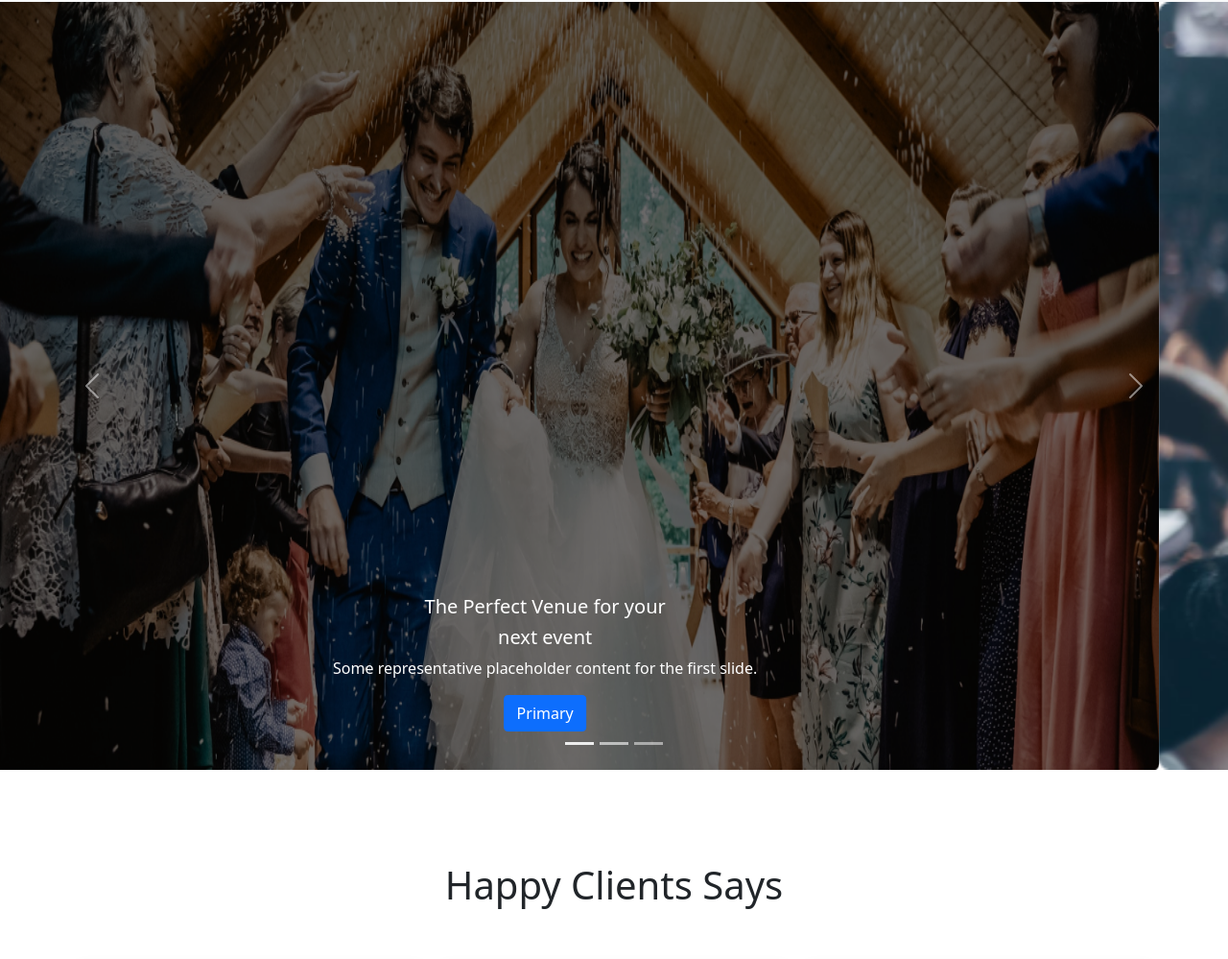
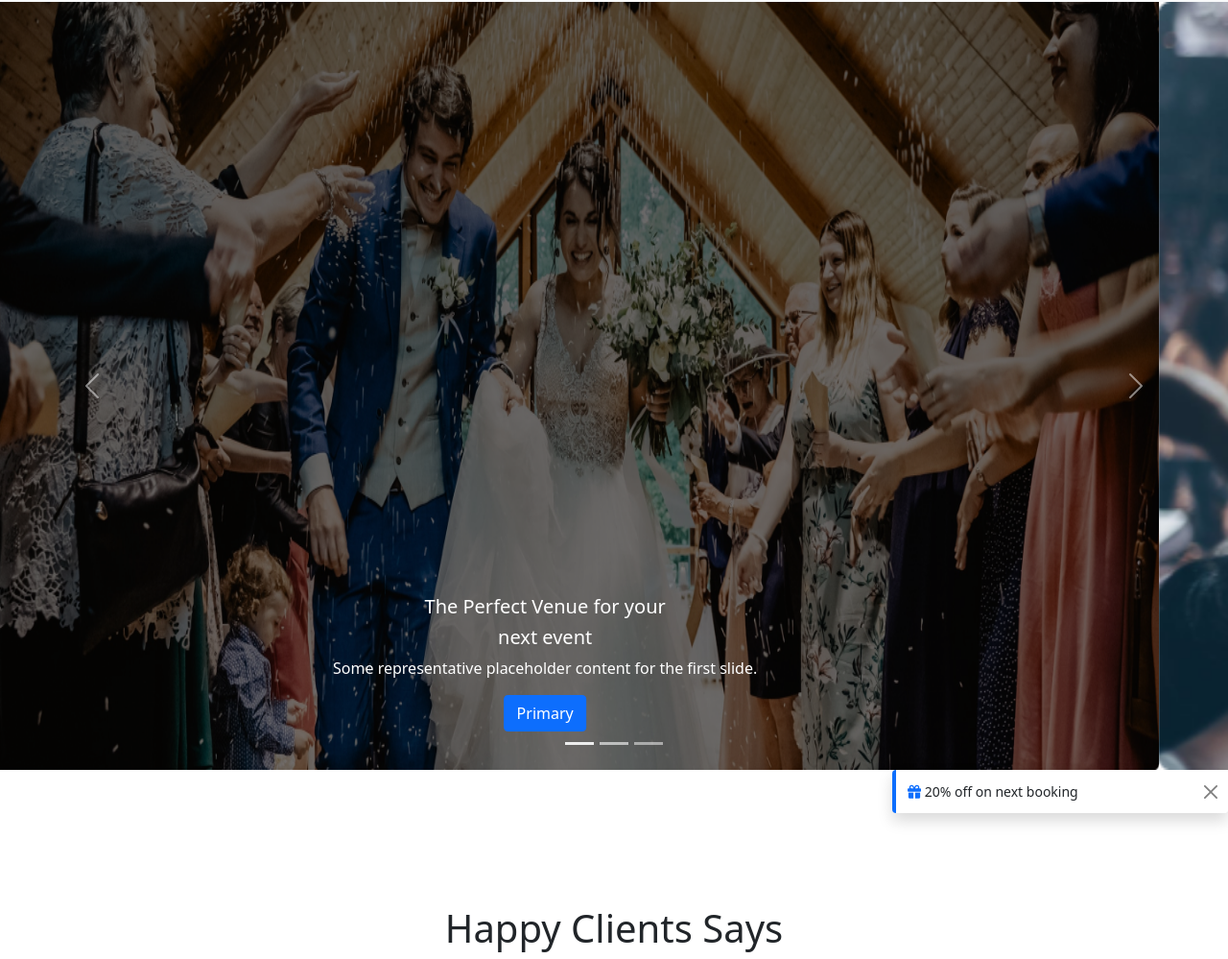
Before and after one commit to sajolbhadra/moina-convention-center, a plain HTML site: page index.html in a window 1280 px wide. Shown: the part 54-1053 px from the top of the page at 96% size. Drawn offline with nearby package versions, Linux system fonts and the light colour scheme.

Commit message:
toast added

```diff
--- a/index.html
+++ b/index.html
@@ -11,6 +11,8 @@
     <!-- Bootstrap CDN  -->
     <link href="https://cdn.jsdelivr.net/npm/bootstrap@5.1.3/dist/css/bootstrap.min.css" rel="stylesheet"
         integrity="sha384-1BmE4kWBq78iYhFldvKuhfTAU6auU8tT94WrHftjDbrCEXSU1oBoqyl2QvZ6jIW3" crossorigin="anonymous">
+        <!-- FontAwesome ICON -->
+        <script src="https://kit.fontawesome.com/d5cda55964.js" crossorigin="anonymous"></script>
 </head>
 
 <body>
@@ -99,7 +101,15 @@
     <!-- -----------------------------End Of the Header---------------------------- -->
     <main>
 
-
+<!-- -----------------Toasts------------------------------ -->
+<div class="toast show ms-auto my-auto align-items-center position-relative border-4 border-bottom-0 border-end-0 border-top-0 border-primary " role="alert" aria-live="assertive" aria-atomic="true">
+    <div class="d-flex">
+      <div class="toast-body">
+        <i class="fas fa-gift text-primary"></i> 20% off on next booking
+     </div>
+      <button type="button" class="btn-close me-2 m-auto" data-bs-dismiss="toast" aria-label="Close"></button>
+    </div>
+  </div>
 
         <!-- -----------------Happy Customer----------------- -->
         <section class="container py-5 my-5">
```
